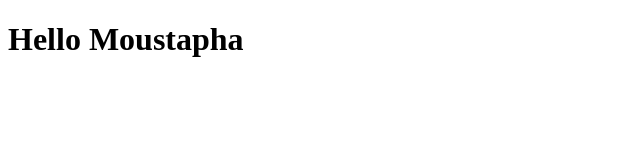
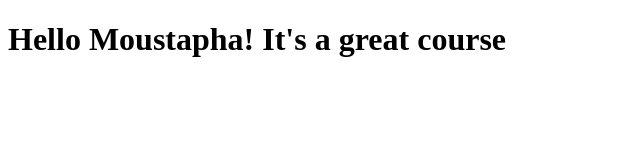
Before and after one commit to themoustapha/neco-test, a plain HTML site: page site/index.html in a window 1280 px wide. Shown: the whole page, without its empty margins (0-640 px from the left). Drawn offline with Linux system fonts and the light colour scheme.

Commit message:
A small modification.

```diff
--- a/site/index.html
+++ b/site/index.html
@@ -4,6 +4,6 @@
 	<title>Necotrans TVS</title>
 </head>
 <body>
-<h1>Hello Moustapha</h1>
+<h1>Hello Moustapha! It's a great course</h1>
 </body>
 </html>
```
